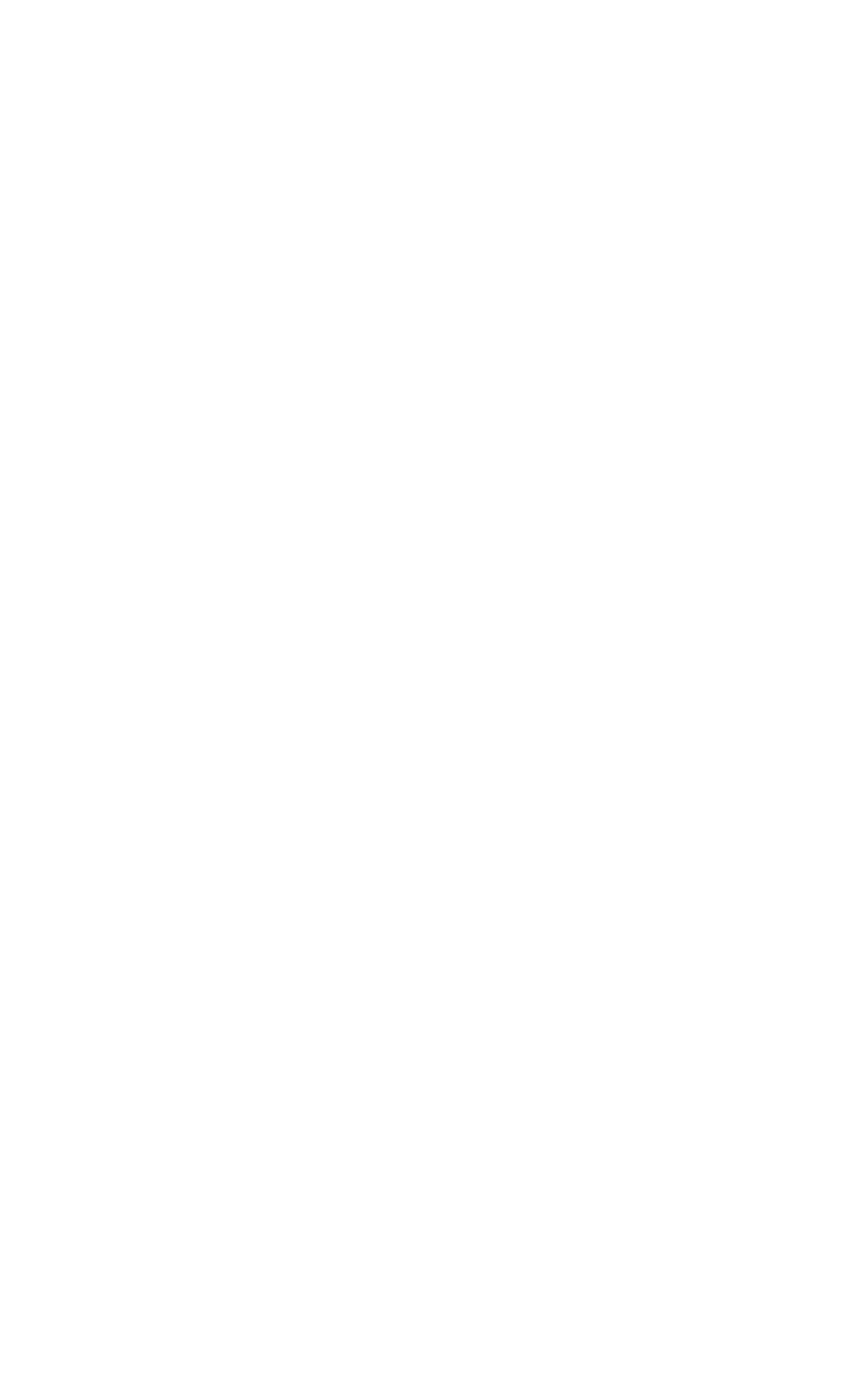
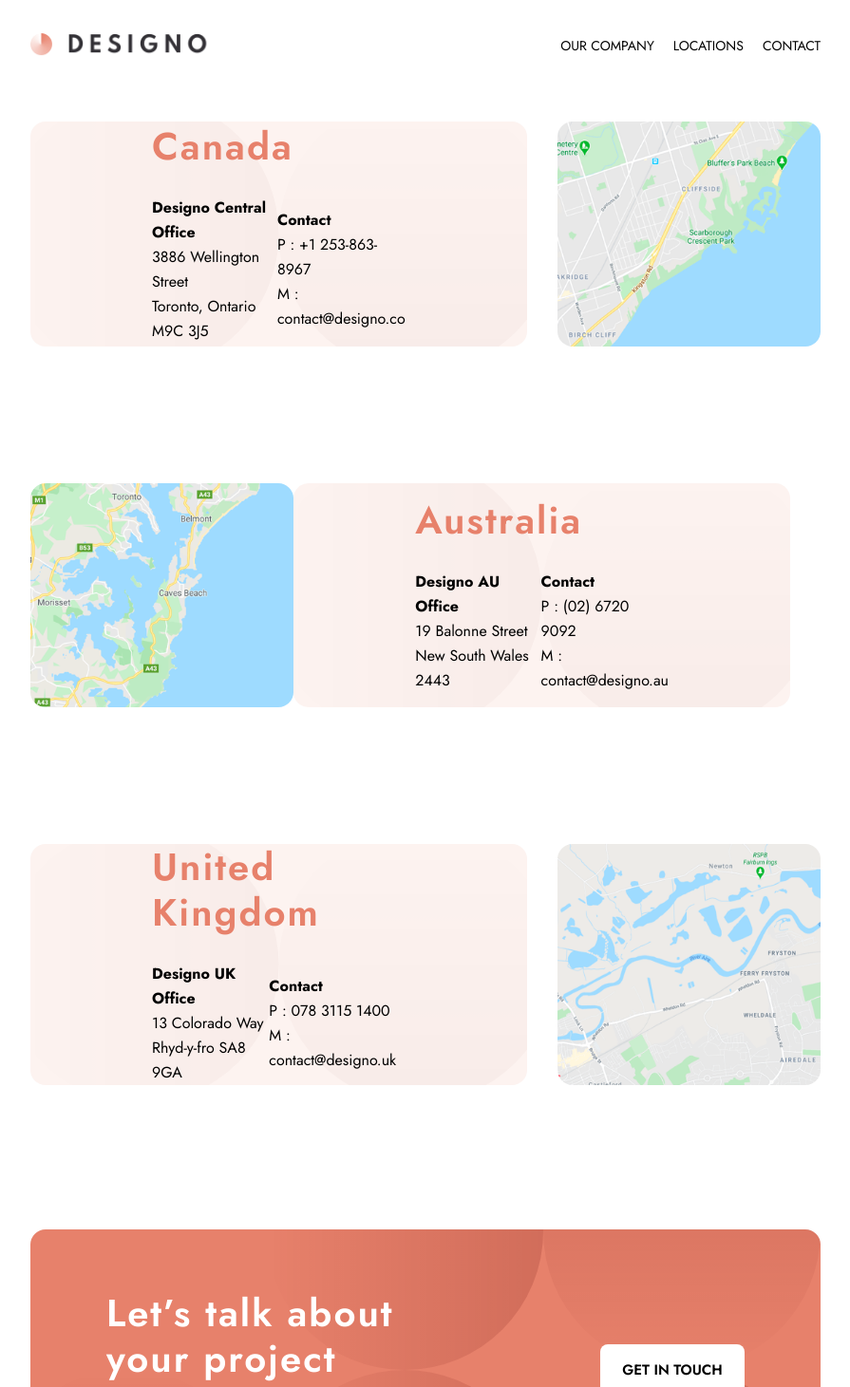
Before and after one commit to Oz996/Designo, a React (Vite) app: page /locations in a window 1280 px wide. Before the commit this address had no page. Shown: the top 1461 px of the page at 95% size, without its empty margins (192-1087 px from the left). Before the commit the page ends 800 px from the top, so only its background shows below. Built offline with nearby package versions, Linux system fonts and the light colour scheme.

Commit message:
added locations route and styled locations section

```diff
--- a/src/App.tsx
+++ b/src/App.tsx
@@ -5,6 +5,7 @@ import WebDesign from "./pages/WebDesign";
 import AppDesign from "./pages/AppDesign";
 import GraphicDesign from "./pages/GraphicDesign";
 import About from "./pages/About";
+import Locations from "./pages/Locations";
 
 function App() {
   return (
@@ -16,6 +17,7 @@ function App() {
           <Route path="/appdesign" element={<AppDesign />} />
           <Route path="/graphicdesign" element={<GraphicDesign />} />
           <Route path="/about" element={<About />} />
+          <Route path="/locations" element={<Locations />} />
         </Route>
       </Routes>
     </>
--- a/src/components/shared/Header.tsx
+++ b/src/components/shared/Header.tsx
@@ -26,7 +26,7 @@ const Header = () => {
               </li>
               <li className="relative">
                 <Link
-                  to="#"
+                  to="/locations"
                   className="after:absolute after:left-0 after:bottom-0 after:w-full after:h-[0.1rem] after:rounded-full after:bg-peach after:origin-left after:scale-x-0 hover:after:scale-x-100 after:duration-300"
                 >
                   locations
--- /dev/null
+++ b/src/pages/Locations.tsx
@@ -0,0 +1,114 @@
+import Title from "../components/shared/Title";
+import Canada from "../assets/locations/desktop/image-map-canada.png";
+import CanadaTablet from "../assets/locations/tablet/image-map-canada.png";
+import Australia from "../assets/locations/desktop/image-map-australia.png";
+import AustraliaTablet from "../assets/locations/tablet/image-map-australia.png";
+import UK from "../assets/locations/desktop/image-map-united-kingdom.png";
+import UKTablet from "../assets/locations/tablet/image-map-uk.png";
+
+const Locations = () => {
+  return (
+    <>
+      <Title>Locations - Designo</Title>
+      <section className="mb-36 h-full grid lg:grid-cols-3 gap-0 sm:gap-10 lg:gap-0">
+        <div className="bg-three-circles sm:bg-two-circle bg-no-repeat sm:bg-center bg-peach-lighter lg:col-span-2 sm:rounded-2xl flex flex-col gap-7 justify-center px-24 lg:px-32 mr-8 h-[24rem] sm:h-[20rem] lg:h-auto max-lg:w-full">
+          <h2 className="heading-md text-peach max-sm:text-center">Canada</h2>
+          <div className="flex flex-col sm:flex-row items-center sm:justify-between max-sm:text-center max-sm:gap-10">
+            <div className="body">
+              <p className="font-bold">Designo Central Office</p>
+              <address className="not-italic">
+                3886 Wellington Street <br />
+                Toronto, Ontario M9C 3J5
+              </address>
+            </div>
+            <div className="body">
+              <p className="font-bold">Contact</p>
+              <p>P : +1 253-863-8967</p>
+              <p>M : contact@designo.co</p>
+            </div>
+          </div>
+        </div>
+        {/* desktop and mobile image */}
+        <img
+          src={Canada}
+          alt="Map of office located in Canada"
+          className="sm:rounded-2xl h-full w-full max-lg:bg-cover max-lg:order-first sm:hidden lg:block"
+        />
+        {/* tablet image */}
+        <img
+          src={CanadaTablet}
+          alt="Map of office located in Canada"
+          className="sm:rounded-2xl h-full w-full bg-cover max-lg:order-first hidden sm:block lg:hidden"
+        />
+      </section>
+      <section className="mb-36 h-full grid lg:grid-cols-3 gap-0 sm:gap-10 lg:gap-0">
+        <div className="bg-three-circles sm:bg-two-circle bg-no-repeat sm:bg-center bg-peach-lighter lg:col-span-2 sm:rounded-2xl flex flex-col gap-7 justify-center px-24 lg:px-32 mr-8 h-[24rem] sm:h-[20rem] lg:h-auto max-lg:w-full">
+          <h2 className="heading-md text-peach max-sm:text-center">
+            Australia
+          </h2>
+          <div className="flex flex-col sm:flex-row items-center sm:justify-between max-sm:text-center max-sm:gap-10">
+            <div className="body">
+              <p className="font-bold">Designo AU Office</p>
+              <address className="not-italic">
+                19 Balonne Street <br />
+                New South Wales 2443
+              </address>
+            </div>
+            <div className="body">
+              <p className="font-bold">Contact</p>
+              <p>P : (02) 6720 9092</p>
+              <p>M : contact@designo.au</p>
+            </div>
+          </div>
+        </div>
+        {/* desktop and mobile image */}
+        <img
+          src={Australia}
+          alt="Map of office located in Canada"
+          className="sm:rounded-2xl h-full w-full max-lg:bg-cover order-first sm:hidden lg:block"
+        />
+        {/* tablet image */}
+        <img
+          src={AustraliaTablet}
+          alt="Map of office located in Canada"
+          className="sm:rounded-2xl h-full w-full bg-cover max-lg:order-first hidden sm:block lg:hidden"
+        />
+      </section>
+      <section className="mb-36 h-full grid lg:grid-cols-3 gap-0 sm:gap-10 lg:gap-0">
+        <div className="bg-three-circles sm:bg-two-circle bg-no-repeat sm:bg-center bg-peach-lighter lg:col-span-2 sm:rounded-2xl flex flex-col gap-7 justify-center px-24 lg:px-32 mr-8 h-[24rem] sm:h-[20rem] lg:h-auto max-lg:w-full">
+          <h2 className="heading-md text-peach max-sm:text-center">
+            United Kingdom
+          </h2>
+          <div className="flex flex-col sm:flex-row items-center sm:justify-between max-sm:text-center max-sm:gap-10">
+            <div className="body">
+              <p className="font-bold">Designo UK Office</p>
+              <address className="not-italic">
+                13 Colorado Way <br />
+                Rhyd-y-fro SA8 9GA
+              </address>
+            </div>
+            <div className="body">
+              <p className="font-bold">Contact</p>
+              <p>P : 078 3115 1400</p>
+              <p>M : contact@designo.uk</p>
+            </div>
+          </div>
+        </div>
+        {/* desktop and mobile image */}
+        <img
+          src={UK}
+          alt="Map of office located in Canada"
+          className="sm:rounded-2xl h-full w-full max-lg:bg-cover max-lg:order-first sm:hidden lg:block"
+        />
+        {/* tablet image */}
+        <img
+          src={UKTablet}
+          alt="Map of office located in Canada"
+          className="sm:rounded-2xl h-full w-full bg-cover max-lg:order-first hidden sm:block lg:hidden"
+        />
+      </section>
+    </>
+  );
+};
+
+export default Locations;
```
